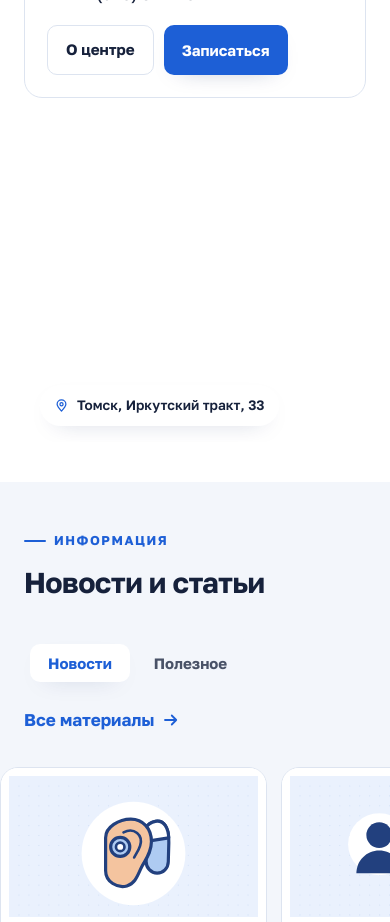
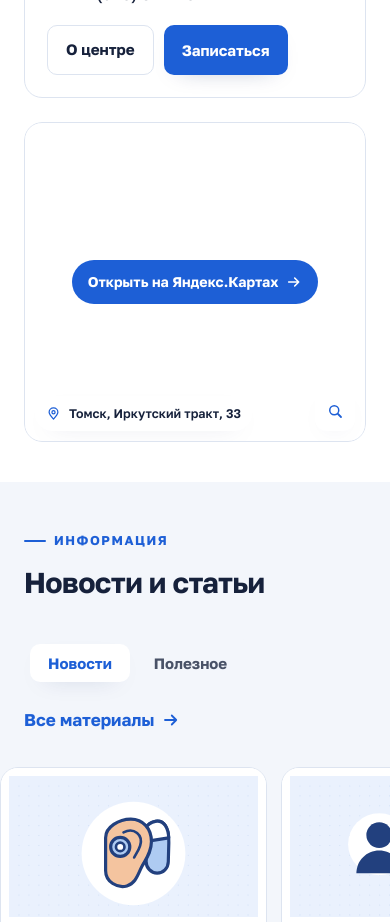
Before and after one commit to FrogHoppingAmongTulips/centr-sluha-site, a React (Vite) app: page / in a window 390 px wide. Shown: the part 4300-5222 px from the top of the page. Built offline with nearby package versions, Linux system fonts and the light colour scheme.

Commit message:
Карта в карточке: клик открывает Яндекс.Карты, кнопка разворачивает

```diff
--- a/src/components/MapEmbed.css
+++ b/src/components/MapEmbed.css
@@ -1,10 +1,74 @@
-.ymap { position: relative; width: 100%; height: 100%; min-height: 300px; overflow: hidden; }
+/* Карта оформлена как карточка адреса рядом: белая рамка и те же скругления */
+.ymap {
+  position: relative; width: 100%; height: 100%; min-height: 300px;
+  background: #fff; border: 1px solid var(--line); border-radius: var(--radius);
+  overflow: hidden; transition: border-color 0.25s, box-shadow 0.25s var(--ease);
+}
+.ymap:hover { border-color: #c9d8f2; box-shadow: var(--shadow-sm); }
 .ymap iframe { width: 100%; height: 100%; border: 0; display: block; }
-.ymap__note {
-  position: absolute; left: 16px; bottom: 16px; z-index: 2;
+
+/* прозрачный слой: ловит клик, чтобы карта открылась на Яндексе */
+.ymap__hit { position: absolute; inset: 0; z-index: 2; display: grid; place-items: center; }
+.ymap__hint {
   display: inline-flex; align-items: center; gap: 8px;
+  background: var(--teal-700); color: #fff; font-weight: 700; font-size: 0.94rem;
+  padding: 12px 20px; border-radius: 999px; box-shadow: var(--shadow);
+  opacity: 0; transform: translateY(6px);
+  transition: opacity 0.25s var(--ease), transform 0.25s var(--ease);
+}
+.ymap:hover .ymap__hint, .ymap__hit:focus-visible .ymap__hint { opacity: 1; transform: none; }
+
+.ymap__addr {
+  position: absolute; left: 14px; bottom: 14px; z-index: 3;
+  display: inline-flex; align-items: center; gap: 8px; max-width: calc(100% - 90px);
   background: #fff; color: var(--ink); font-size: 0.85rem; font-weight: 600;
   padding: 9px 14px; border-radius: 999px; box-shadow: var(--shadow-sm);
 }
-.ymap__note svg { color: var(--teal-700); }
-.ymap__note:hover { color: var(--teal-700); }
+.ymap__addr svg { color: var(--teal-700); flex-shrink: 0; }
+
+.ymap__zoom {
+  position: absolute; right: 14px; bottom: 14px; z-index: 4;
+  width: 44px; height: 44px; border-radius: 12px; display: grid; place-items: center;
+  background: #fff; color: var(--teal-700); box-shadow: var(--shadow-sm);
+  transition: background 0.2s, color 0.2s;
+}
+.ymap__zoom:hover { background: var(--teal-700); color: #fff; }
+
+/* Развёрнутая карта */
+.ymap-full {
+  position: fixed; inset: 0; z-index: 120;
+  background: rgba(16, 42, 86, 0.55); backdrop-filter: blur(4px);
+  display: grid; place-items: center; padding: 20px;
+  animation: ymap-in 0.2s var(--ease);
+}
+.ymap-full__box {
+  width: min(1100px, 100%); height: min(760px, 88vh);
+  display: flex; flex-direction: column;
+  background: #fff; border-radius: var(--radius); overflow: hidden; box-shadow: var(--shadow);
+}
+.ymap-full__head {
+  display: flex; align-items: center; justify-content: space-between; gap: 16px;
+  padding: 14px 16px 14px 20px; border-bottom: 1px solid var(--line);
+}
+.ymap-full__head > span { display: inline-flex; align-items: center; gap: 10px; font-weight: 700; }
+.ymap-full__head svg { color: var(--teal-700); }
+.ymap-full__actions { display: flex; align-items: center; gap: 10px; }
+.ymap-full__close {
+  width: 40px; height: 40px; border-radius: 10px; display: grid; place-items: center;
+  color: var(--muted); transition: background 0.2s, color 0.2s;
+}
+.ymap-full__close:hover { background: var(--sand); color: var(--ink); }
+.ymap-full__box iframe { flex: 1; width: 100%; border: 0; display: block; }
+
+@keyframes ymap-in { from { opacity: 0; } to { opacity: 1; } }
+
+@media (max-width: 620px) {
+  /* на телефоне подсказку показываем сразу — наведения нет */
+  .ymap__hint { opacity: 1; transform: none; font-size: 0.88rem; padding: 10px 16px; }
+  .ymap__addr { font-size: 0.78rem; padding: 7px 11px; left: 10px; bottom: 10px; }
+  .ymap__zoom { width: 40px; height: 40px; right: 10px; bottom: 10px; }
+  .ymap-full { padding: 10px; }
+  .ymap-full__box { height: 86vh; }
+  .ymap-full__head { padding: 12px; }
+  .ymap-full__head > span { font-size: 0.9rem; }
+}
--- a/src/components/MapEmbed.jsx
+++ b/src/components/MapEmbed.jsx
@@ -1,21 +1,63 @@
+import { useEffect, useState } from 'react'
 import { SITE } from '../data/site'
 import Icon from './Icon'
 import './MapEmbed.css'
 
-/* Карта Яндекса без ключа и без счётчиков: подгружается только когда доехали до блока.
-   coords — [широта, долгота]; подпись и ссылка ведут на полноразмерную карту. */
+/* Карта Яндекса без ключа и счётчиков.
+   Поверх карты лежит прозрачный слой: клик по нему открывает Яндекс.Карты
+   в новой вкладке. Кнопка «развернуть» увеличивает карту прямо на странице —
+   там ею уже можно двигать и приближать.
+   coords — [широта, долгота]. */
 export default function MapEmbed({ coords = SITE.coords, address = SITE.address, zoom = 16, className = '' }) {
+  const [big, setBig] = useState(false)
   const [lat, lon] = coords
   const point = `${lon},${lat}`
-  const src = `https://yandex.ru/map-widget/v1/?ll=${point}&z=${zoom}&pt=${point},pm2rdm`
+  const src = (z) => `https://yandex.ru/map-widget/v1/?ll=${point}&z=${z}&pt=${point},pm2rdm`
   const full = `https://yandex.ru/maps/?ll=${point}&z=${zoom}&pt=${point}`
 
+  useEffect(() => {
+    if (!big) return
+    const onKey = (e) => { if (e.key === 'Escape') setBig(false) }
+    document.addEventListener('keydown', onKey)
+    document.body.style.overflow = 'hidden'
+    return () => {
+      document.removeEventListener('keydown', onKey)
+      document.body.style.overflow = ''
+    }
+  }, [big])
+
   return (
-    <div className={`ymap ${className}`}>
-      <iframe src={src} title={`Карта: ${address}`} loading="lazy" allowFullScreen />
-      <a className="ymap__note" href={full} target="_blank" rel="noreferrer">
-        <Icon name="pin" size={15} /> {address}
-      </a>
-    </div>
+    <>
+      <div className={`ymap ${className}`}>
+        <iframe src={src(zoom)} title={`Карта: ${address}`} loading="lazy" />
+
+        <a className="ymap__hit" href={full} target="_blank" rel="noreferrer" aria-label="Открыть на Яндекс.Картах">
+          <span className="ymap__hint">Открыть на Яндекс.Картах <Icon name="arrow" size={16} /></span>
+        </a>
+
+        <span className="ymap__addr"><Icon name="pin" size={15} /> {address}</span>
+
+        <button className="ymap__zoom" onClick={() => setBig(true)} aria-label="Развернуть карту">
+          <Icon name="search" size={18} />
+        </button>
+      </div>
+
+      {big && (
+        <div className="ymap-full" onMouseDown={(e) => { if (e.target === e.currentTarget) setBig(false) }}>
+          <div className="ymap-full__box" role="dialog" aria-modal="true" aria-label={`Карта: ${address}`}>
+            <div className="ymap-full__head">
+              <span><Icon name="pin" size={17} /> {address}</span>
+              <div className="ymap-full__actions">
+                <a href={full} target="_blank" rel="noreferrer" className="btn btn-ghost btn-sm">Яндекс.Карты</a>
+                <button className="ymap-full__close" onClick={() => setBig(false)} aria-label="Закрыть">
+                  <Icon name="close" size={20} />
+                </button>
+              </div>
+            </div>
+            <iframe src={src(zoom + 1)} title={`Карта крупнее: ${address}`} />
+          </div>
+        </div>
+      )}
+    </>
   )
 }
```
